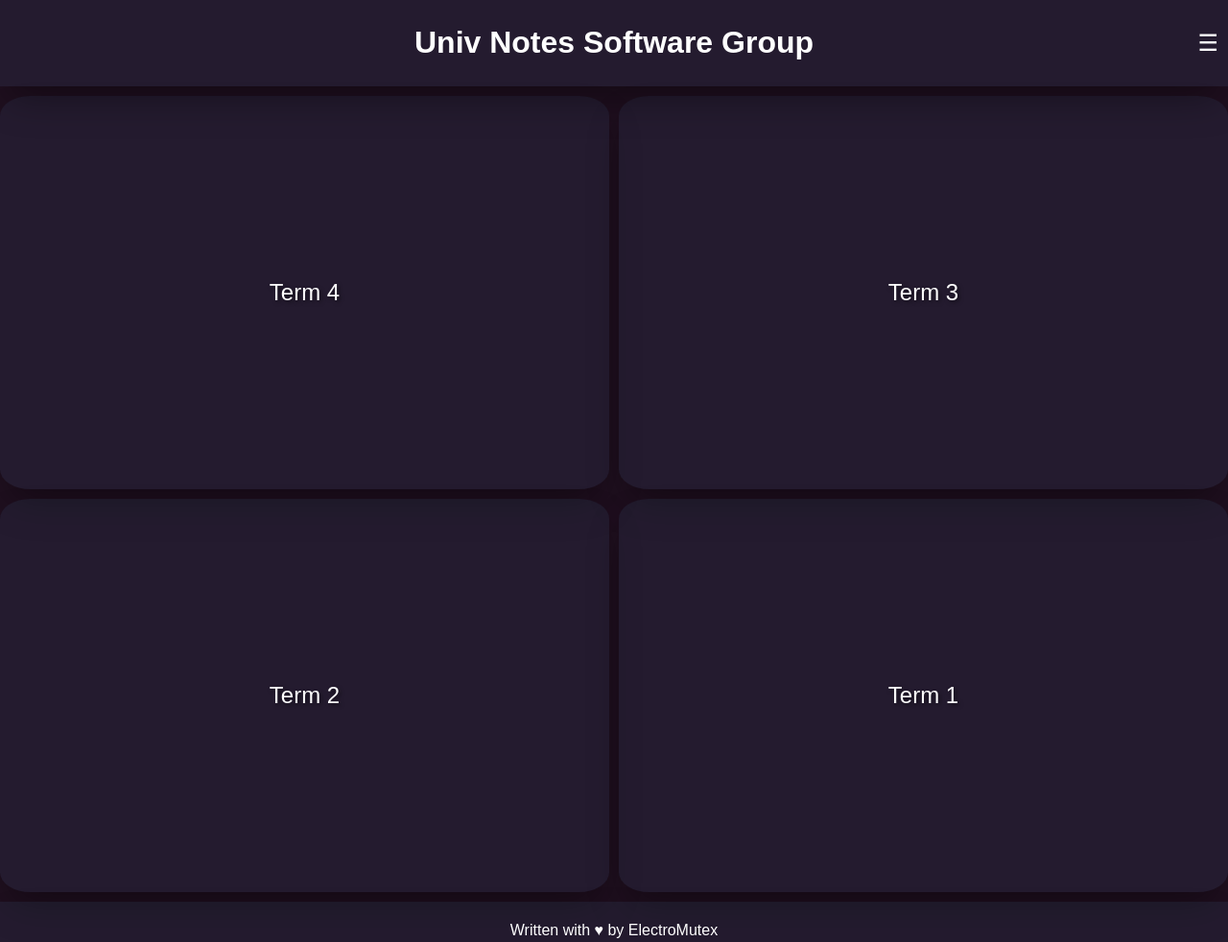
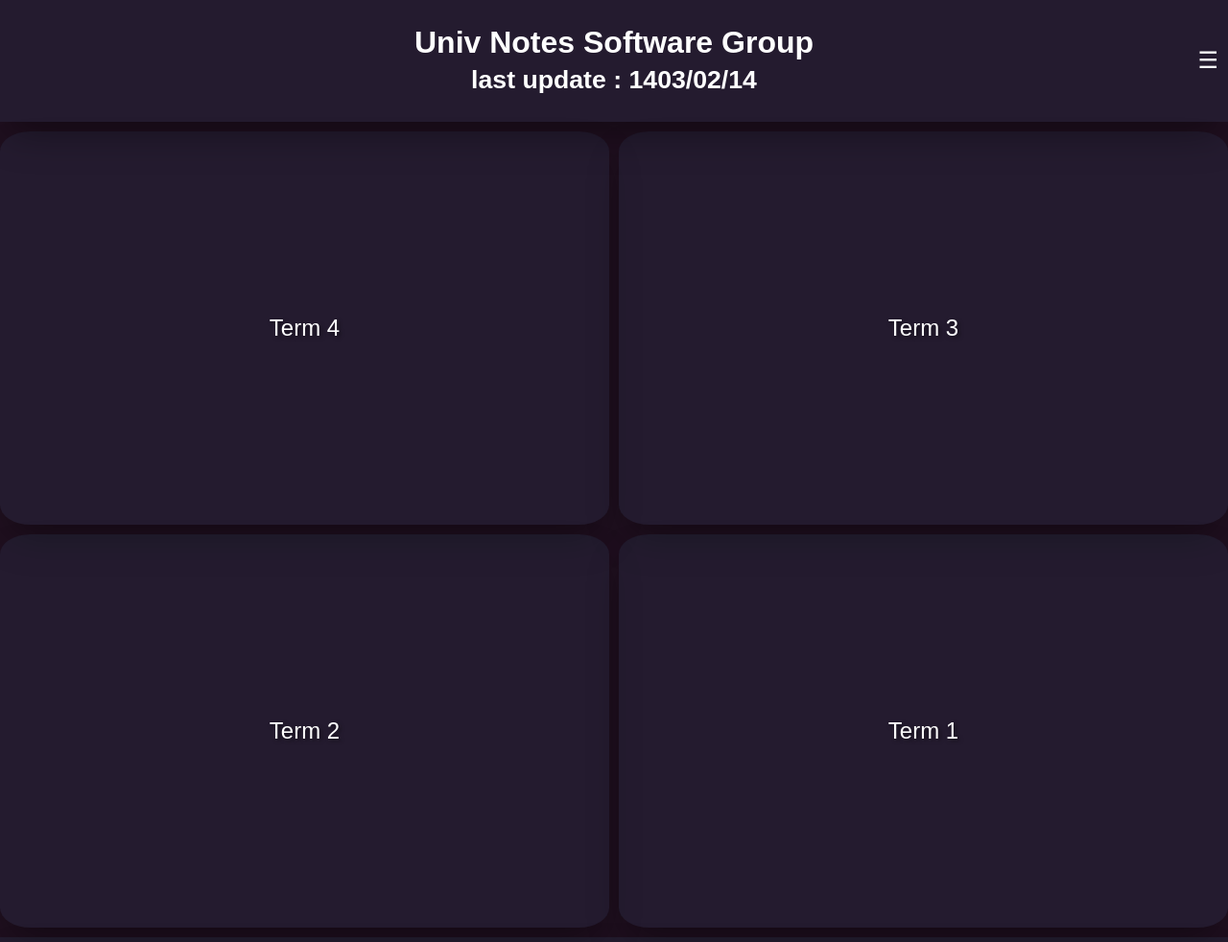
Before and after one commit to SkillfulElectro/univnotes, a plain HTML site: page main/index.html in a window 1280 px wide. Shown: the top 982 px of the page at 96% size. Drawn offline with Linux system fonts and the light colour scheme.

Commit message:
Update index.html

```diff
--- a/main/index.html
+++ b/main/index.html
@@ -7,7 +7,7 @@
 </head>
 <body>
     <div class="header">
-        <h1>Univ Notes Software Group</h1>
+        <h1>Univ Notes Software Group<br><small>last update : 1403/02/14</small></h1>
         <div class="menu">☰</div> <!-- The menu icon -->
         <div class="dropdown">
             <h2>Menu</h2>
```
